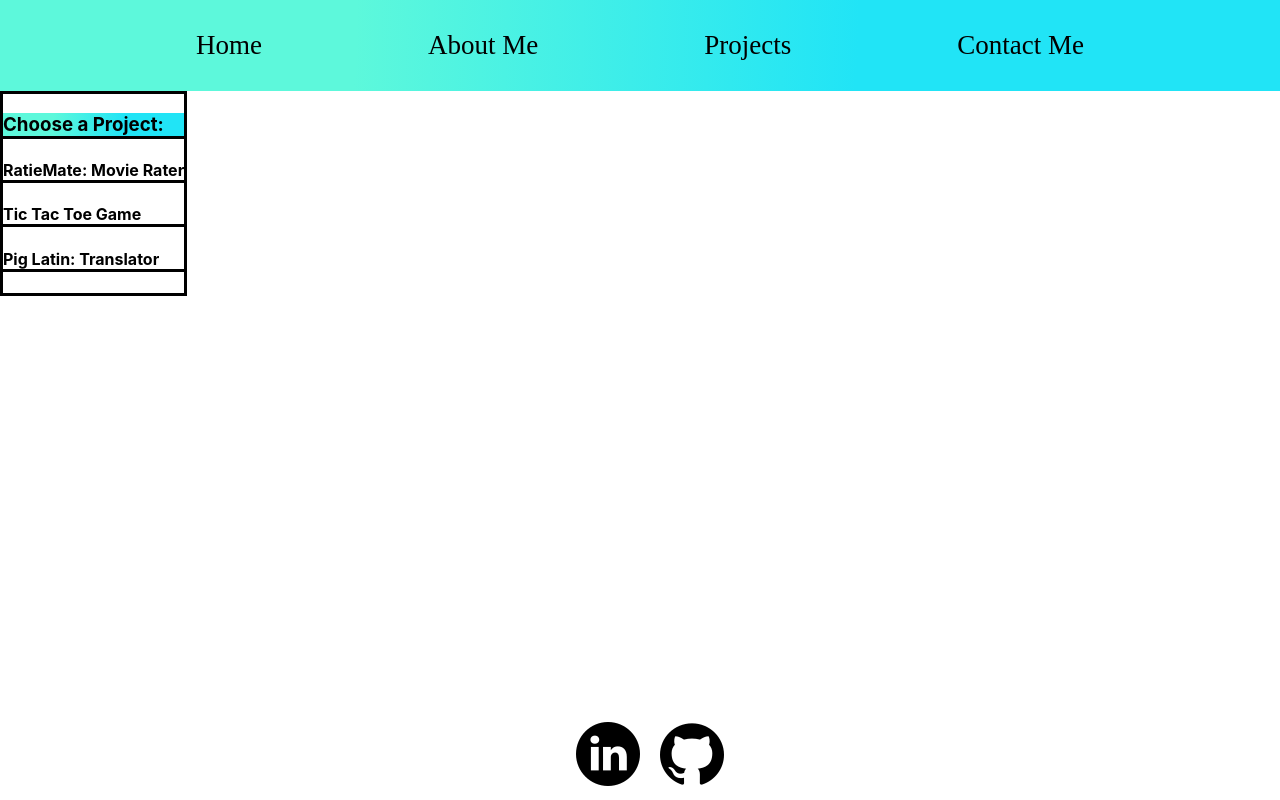
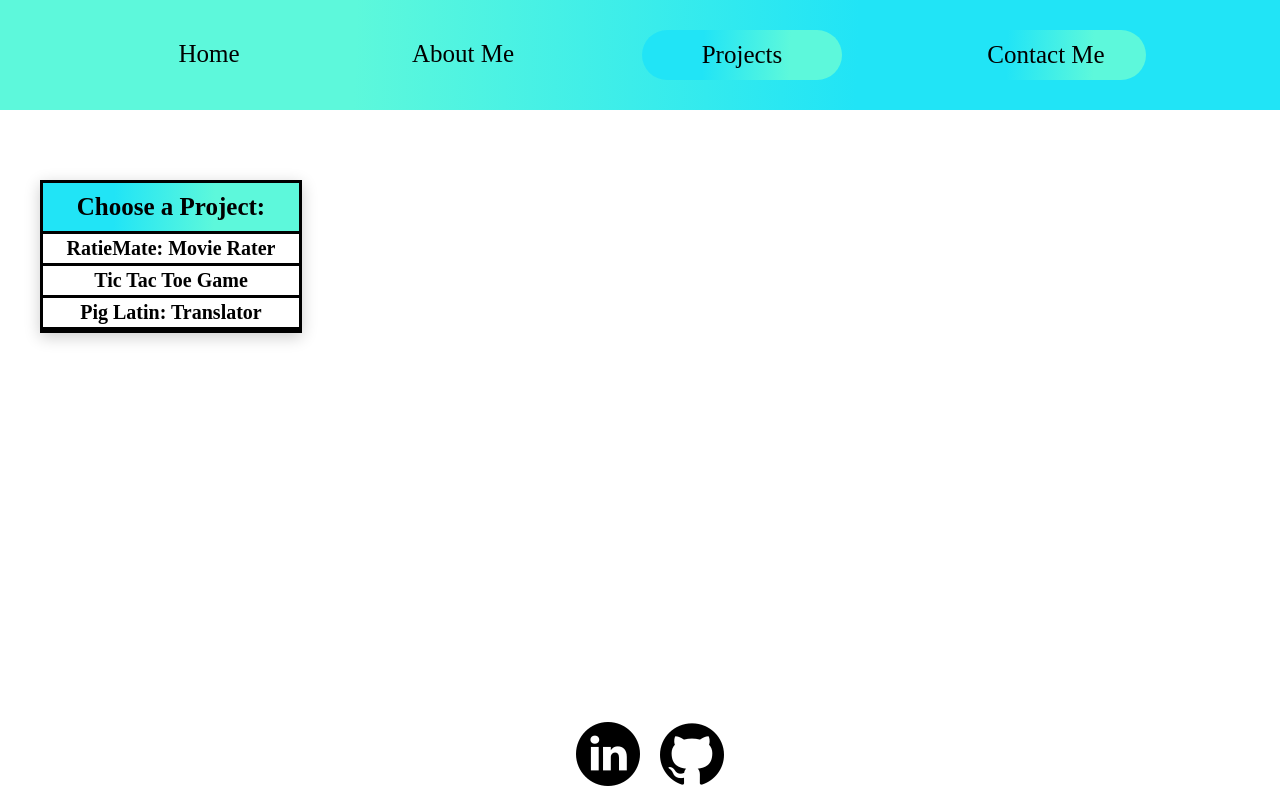
Before and after one commit to tori-calkins/portfolio2023, a React (Create React App) app: page /projects in a window 1280 px wide. Built offline with nearby package versions, Linux system fonts and the light colour scheme.

Commit message:
almost done getting sunctionality of header navlinks and staying hovered

```diff
--- a/src/App.css
+++ b/src/App.css
@@ -1,3 +1,4 @@
+/* Header Styling */
 .header{
   display: flex;
   justify-content: space-evenly;
@@ -5,11 +6,54 @@
   background: linear-gradient(91.9deg, rgb(93, 248, 219) 27.8%, rgb(33, 228, 246) 67%);
 }
 .navlinks{
-  font-size: 27px;
+  font-size: 25px;
   text-decoration: none;
   color: black;
-  font-family: IBM Plex Serif
+  font-family: IBM Plex Serif;
+  display: inline-block;
+  width: 150px;
+  height: 40px;
+  min-width: 150px;
+  text-align: center;
+  box-sizing: border-box;
+  padding: 10px;
+  /* transition: width 0.2s; */
 }
+.navlinks:hover, .navlinks.active{
+  border-radius:50%;
+  width: 200px;
+  box-shadow: 0 4px 15px rgba(0, 0, 0, 0.2);
+  align-items: center;
+  appearance: none;
+  background-image:linear-gradient(91.9deg, rgb(33, 228, 246) 27.8%, rgb(93, 248, 219) 67%);
+  background-size: calc(100% + 20px) calc(100% + 20px);
+  border-radius: 100px;
+  border-width: 0;
+  box-shadow: none;
+  box-sizing: border-box;
+  color: Black;
+  cursor: pointer;
+  display: inline-flex;
+  font-family: IBM Plex Serif;
+  font-size: 25px;
+  height: auto;
+  justify-content: center;
+  line-height: 1.5;
+  padding: 6px 20px;
+  position: relative;
+  text-align: center;
+  text-decoration: none;
+  transition: background-color .2s,background-position .2s;
+  user-select: none;
+  -webkit-user-select: none;
+  touch-action: manipulation;
+  vertical-align: top;
+  white-space: nowrap;
+}
+.navlinks:not(:hover):not(.active) {
+  width: 150px;
+}
+
 
 /* Home Page Styling */
 .homepage, .aboutme{
@@ -85,14 +129,28 @@
 
 /* Projects Page Styling */
 .sidenav{
+  margin-top: 70px;
+  margin-left: 40px;
   border: solid;
   display: inline-block;
+  width: 20%;
+  text-align: center;
+  box-shadow: 0 4px 15px rgba(0, 0, 0, 0.2)
 }
 .title{
   border-bottom: solid;
-  background: linear-gradient(91.9deg, rgb(93, 248, 219) 27.8%, rgb(33, 228, 246) 67%);
-  background-size: cover;
+  background: linear-gradient(91.9deg, rgb(33, 228, 246) 27.8%, rgb(93, 248, 219) 67%);
+  padding: 10px;
+  margin: 0;
+  font-size: 25px;
+  font-family: IBM Plex Serif
 }
 .projects{
   border-bottom: solid;
+  text-align: center;
+  margin: 0;
+  font-family: IBM Plex Serif;
+  font-size: 20px;
+  padding-top:3px;
+  padding-bottom:3px;
 }
--- a/src/components/Header.js
+++ b/src/components/Header.js
@@ -1,5 +1,21 @@
-import React from "react";
+import React, {useState} from "react";
 import { NavLink } from "react-router-dom";
+
+const NavigationLink = () => {
+    const [isActive, setIsActive] = useState(false);
+
+    const handleLinkClick = () => {
+      setIsActive(!isActive);
+    };
+
+    return (
+      <NavLink
+        className={`navlinks ${isActive ? "active" : ""}`}
+        to="/"
+        onClick={handleLinkClick}
+      >Home</NavLink>
+  );
+};
 
 const Header = () => {
     return(
```
